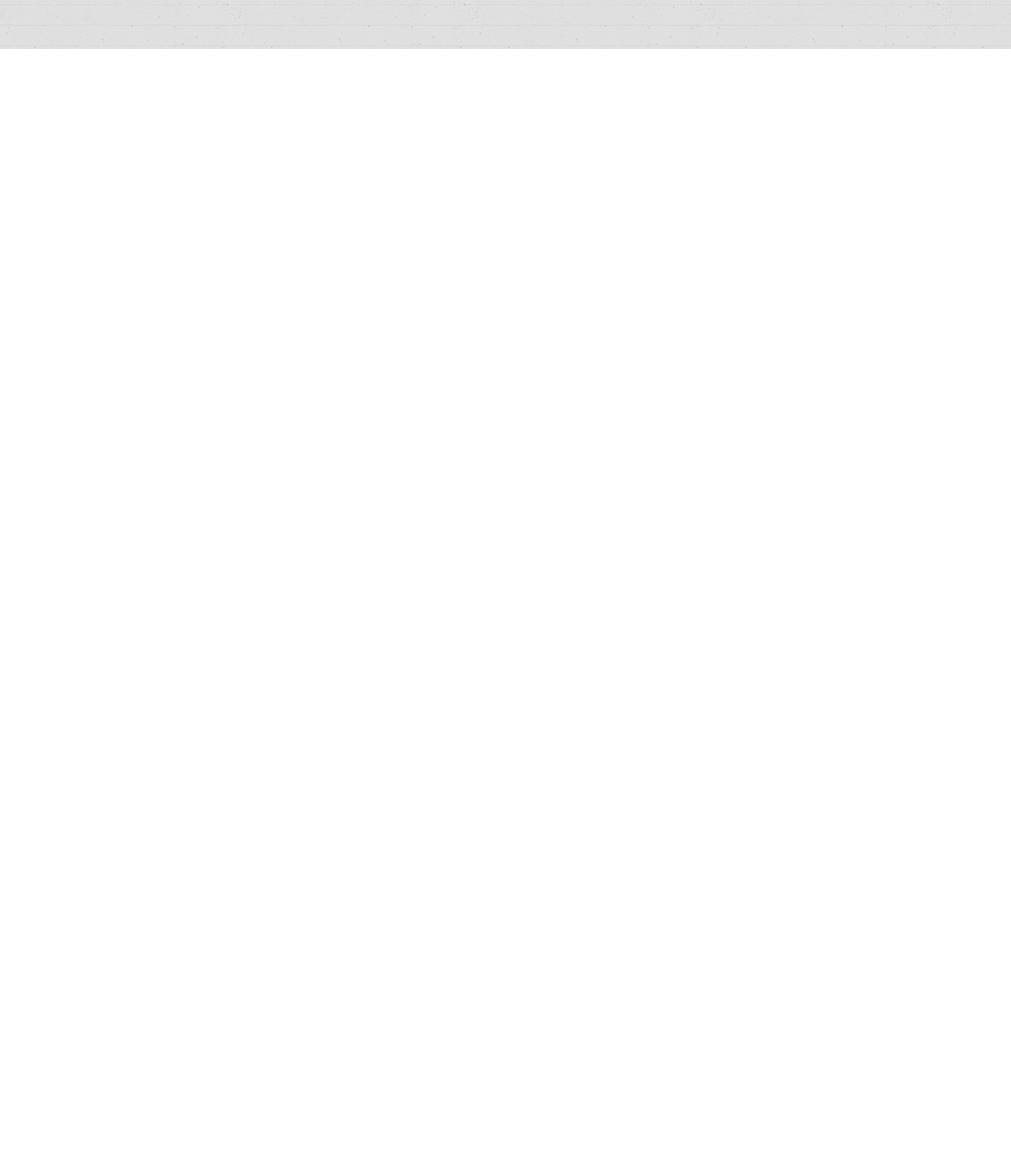
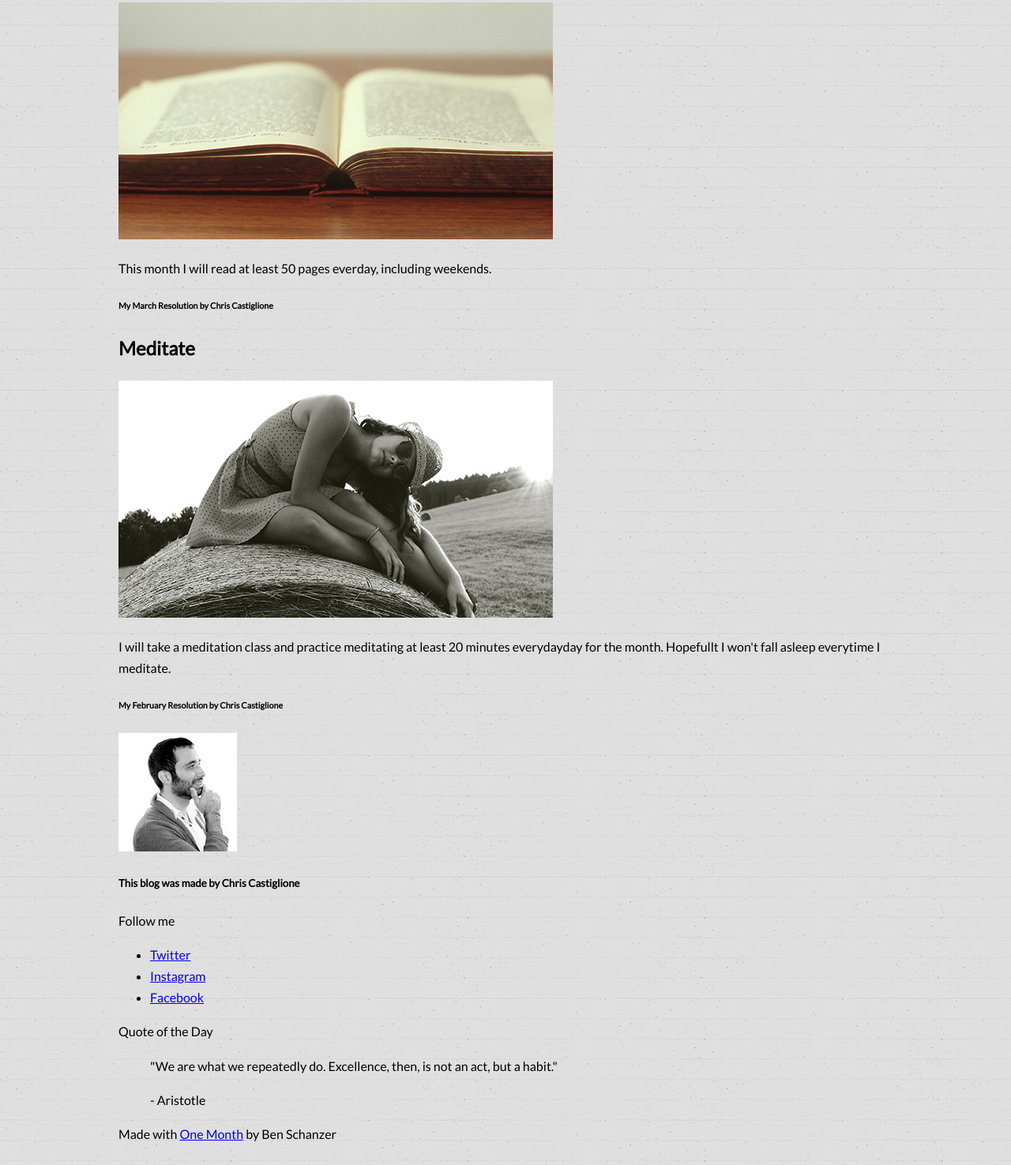
Before and after one commit to schanzb/monthly-resolutions, a plain HTML site: page index.html in a window 1280 px wide. Shown: the part 738-2213 px from the top of the page at 79% size. Before the commit the page ends 800 px from the top, so only its background shows below. Drawn offline with Linux system fonts and the light colour scheme.

Commit message:
added text and ims, ready to be styled

```diff
--- a/css/style.css
+++ b/css/style.css
@@ -30,7 +30,20 @@ body {
      font-family: 'Lato', sans-serif;
      line-height: 1.7; /* line-height is unit-less */
      font-size: 100%;
+     margin: auto;
+     width: 1000px;
+     padding: 10px;
     }
 /*-----------------------------------------------------------------------------
 03=MAIN
 -----------------------------------------------------------------------------*/
+
+
+h1 {
+     font-size: 60px;
+     margin-bottom: 0px;
+}
+
+h4{
+     margin-top: 0px;
+}
--- a/index.html
+++ b/index.html
@@ -13,22 +13,41 @@
 	</head>
 	<body>
 		<div id="header"> <!--start header-->
-
+			<h1>Monthly Resolutions</h1>
+			<h4>Draming Aloud. 30 days at a time.</h4>
 		</div> <!--end header-->
 
 		<div id="main"><!--start main-->
 
 			<div id="post 1" class="post"> <!--start p1-->
+				<h2>Learn to Surf</h2>
+				<img src="images/surfing.jpg" alt="Surfer sunset">
+					<div class="caption"><!--start caption-->
+						<p>This april I will travel to the Caribbean and take surfing lessons</p>
+					</div> <!--end caption-->
 
+				<h6>My April Resolution by Chris Castiglione</h6>
 			</div><!--end p1-->
 
 			<div id="post 2" class="post"><!--start p2-->
+				<h2>Read Everyday</h2>
+				<img src="images/book.jpg" alt="Book">
+					<div class="caption"><!--start caption-->
+						<p>This month I will read at least 50 pages everday, including weekends.</p>
+					</div> <!--end caption-->
+				<h6>My March Resolution by Chris Castiglione</h6>
 
-			</div><!--end p1-->
+			</div><!--end p2-->
 
-			<div id="post 2" class="post"><!--start p3-->
+			<div id="post 3" class="post"><!--start p3-->
+				<h2>Meditate</h2>
+				<img src="images/meditate-girl.jpg" alt="meditation">
+					<div class="caption"><!--start caption-->
+						<p>I will take a meditation class and practice meditating at least 20 minutes everydayday for the month.  Hopefullt I won't fall asleep everytime I meditate.</p>
+					</div> <!--end caption-->
+				<h6>My February Resolution by Chris Castiglione</h6>
 
-			</div><!--start p3-->
+			</div><!--end p3-->
 
 
 		</div><!--end main-->
@@ -36,14 +55,31 @@
 		<div id="sidebar"><!--start sidebar-->
 
 			<div id="author"><!--start author-->
+				<img src="images/chris-castiglione.jpg" alt="chris">
+				<h5>This blog was made by Chris Castiglione</h5>
 
 			</div><!--end author-->
 
 			<div id="socials"><!--start socials-->
+				<div class="header">
+					<p>Follow me</p>
+				</div>
+
+				<ul>
+					<li><a href="http://www.twitter.com/castig" target="_blank">Twitter</a></li>
+					<li><a href="http://instagram.com/castig" target="_blank">Instagram</a></li>
+					<li><a href="https://www.facebook.com/OneMonthEdu/" target="_blank">Facebook</a></li>
+				  </ul>
 
 			</div><!--end socials-->
 
 			<div id=quote><!--start quote-->
+
+				<div class="header">
+					<p>Quote of the Day</p>
+				</div>
+
+				<blockquote><p>"We are what we repeatedly do. Excellence, then, is not an act, but a habit."</p>- Aristotle</blockquote>
 
 			</div><!--end quote-->
 
@@ -51,6 +87,8 @@
 
 		<div id="footer"><!--start footer-->
 
+			<p>Made with <a href="http://www.onemonth.com" target="_blank">One Month</a> by Ben Schanzer</p>
+
 		</div><!--end footer-->
 
 
```
